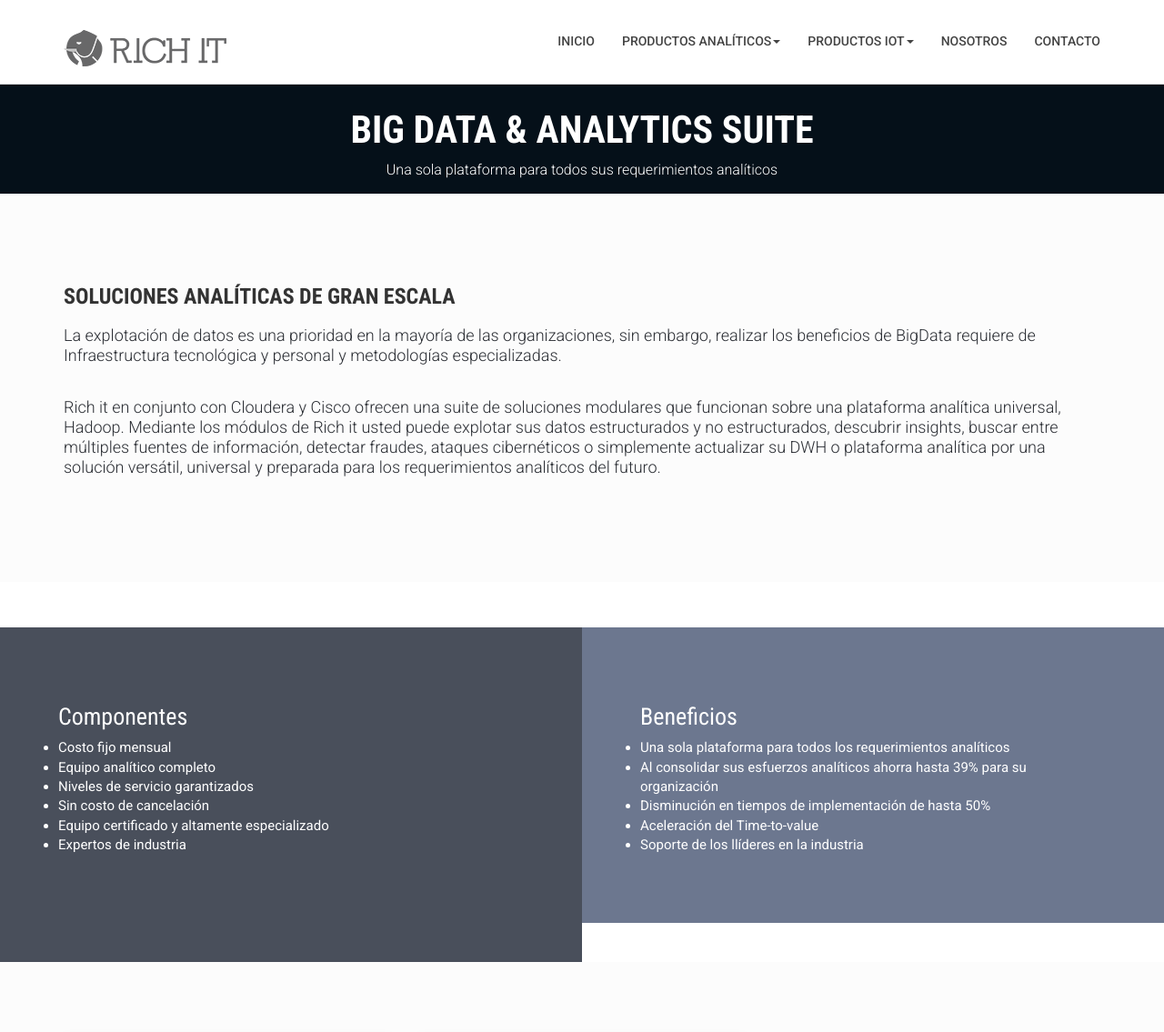
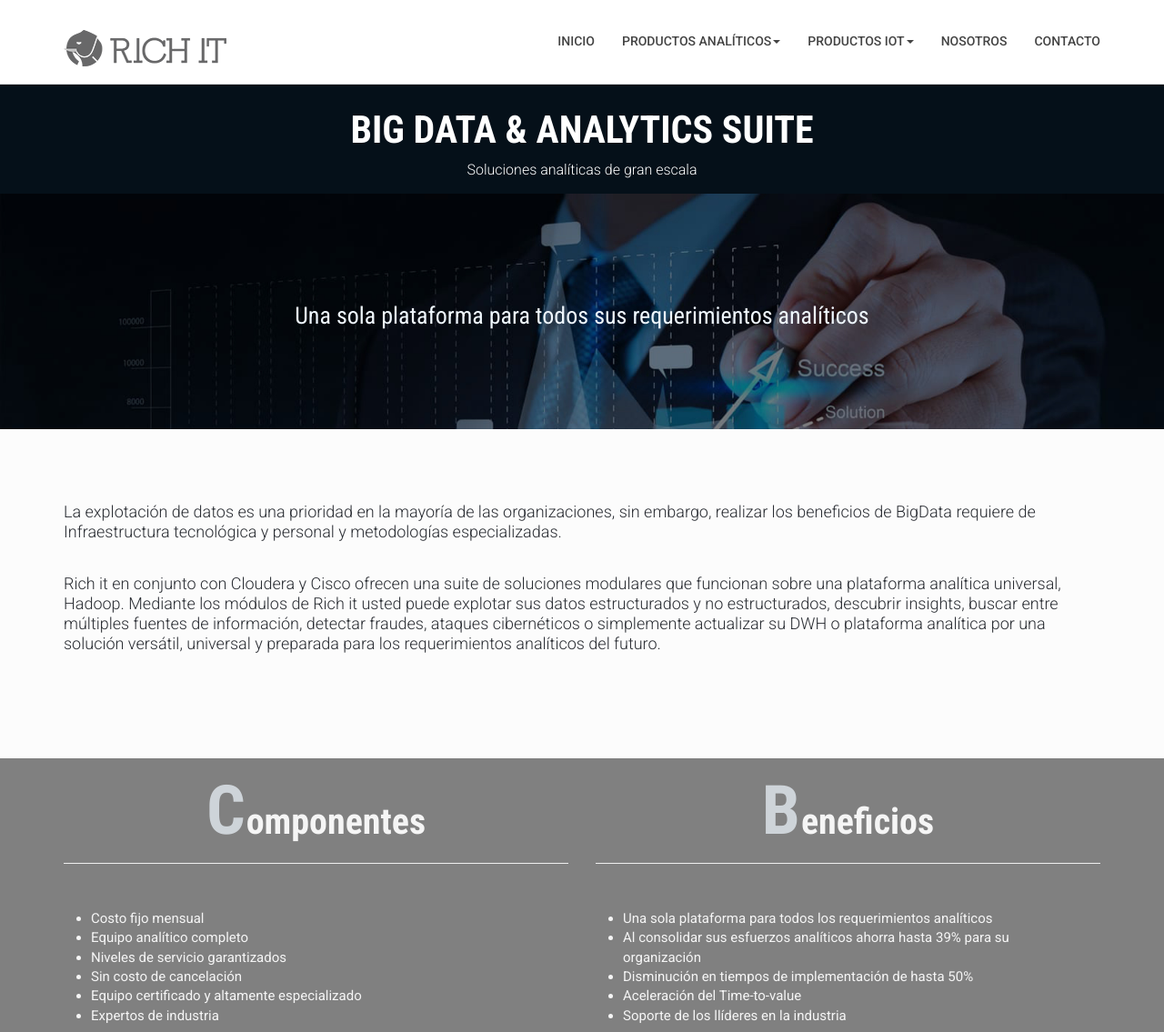
Before and after one commit to chazarovsky/websiterich, a PHP site: page /bidas.html in a window 1280 px wide. Shown: the top 1135 px of the page at 91% size. Run offline with PHP 8.4, Linux system fonts and the light colour scheme; some libraries are stand-ins or nearby versions; some web fonts are replaced.

Commit message:
bidas reloaded

```diff
--- a/3.9.0/bidas.html
+++ b/3.9.0/bidas.html
@@ -34,6 +34,8 @@
         <link rel="stylesheet" href="css/main.css">
         <!-- responsive css -->
         <link rel="stylesheet" href="css/responsive.css">
+        <!-- richit css -->
+        <link rel="stylesheet" href="css/richit.css">
 
         <!-- Template Javascript Files
         ================================================== -->
@@ -123,17 +125,23 @@
                     <div class="col-md-12">
                         <div class="block">
                             <h2>Big Data & Analytics Suite</h2>
-                            <p>Una sola plataforma para todos sus requerimientos analíticos</p>
+                            <p>Soluciones analíticas de gran escala</p>
                         </div>
                     </div>
                 </div>
             </div>
         </section><!--/#Page header-->
 
+        <section id="value-proposition3">
+                <div class="row">
+                    <div class="col-md-12">
+                    <h2 class="text-center wow fadeInDown" data-wow-delay=".3s" data-wow-duration="500ms">Una sola plataforma para todos sus requerimientos analíticos</h2>
+                    </div>
+                </div>
+        </section>
+
         <section class="works service-page">
             <div class="container">
-                <h2 class="subtitle wow fadeInUp animated" data-wow-delay=".3s" data-wow-duration="500ms">Soluciones Analíticas de gran escala
-                </h2>
                 <p class="subtitle-des wow fadeInUp animated" data-wow-delay=".5s" data-wow-duration="500ms">
                     La explotación de datos es una prioridad en la mayoría de las organizaciones, sin embargo, realizar los beneficios de BigData requiere de Infraestructura tecnológica y personal y metodologías especializadas.
                 </p>
@@ -144,28 +152,27 @@
             </div>
         </section>
 
-        <section class="about-feature clearfix">
-            <div class="container-fluid">
+        <section id="service" class="section-padding wow fadeInDown delay-05s">
+          <div class="container">
             <div class="row">
-                    <div class="block about-feature-1 wow fadeInDown" data-wow-duration="500ms" data-wow-delay=".3s">
-                        <h2>
-                        Componentes
-                        </h2>
-                        <ul class="content-list">
+              <div class="col-md-6 col-xs-12">
+                <div class="service-item">
+                  <h3><span>C</span>omponentes</h3>
+                    <hr>
+                    <ul class="service-list">
                         <li>Costo fijo mensual</li>
                         <li>Equipo analítico completo</li>
                         <li>Niveles de servicio garantizados</li>
                         <li>Sin costo de cancelación</li>
                         <li>Equipo certificado y altamente especializado</li>
                         <li>Expertos de industria</li>
-                            <br>
-                            <br>
                     </ul>
                 </div>
-                    <div class="block about-feature-2 wow fadeInDown" data-wow-duration="500ms" data-wow-delay=".5s">
-                        <h2 class="item_title">
-                        Beneficios
-                        </h2>
+              </div>
+              <div class="col-md-6 col-xs-12">
+                <div class="service-item">
+                  <h3><span>B</span>eneficios</h3>
+                    <hr>
                     <ul>
                         <li>Una sola plataforma para todos los requerimientos analíticos</li>
                         <li>Al consolidar sus esfuerzos analíticos ahorra hasta 39% para su organización</li>
--- a/3.9.0/css/richit.css
+++ b/3.9.0/css/richit.css
@@ -46,3 +46,61 @@
 .page-header8 {
   background: #000000;
 }
+.service-item h3 span
+{
+    opacity: 0.7;
+    font-size: 75px;
+    line-height: 1;
+    text-transform: uppercase;
+    letter-spacing: -5px;
+    font-weight: 900;
+    padding-right: 6px;
+    color: aliceblue;
+}
+.service-item h3
+{
+    font-weight: 700;
+    color: whitesmoke;
+    font-size: 40px;
+    text-align: center;
+}
+.service-item p
+{
+    opacity: 0.6;
+    color: whitesmoke;
+    padding: 10px 0px;
+}
+.service-item ul
+{
+    color: whitesmoke;
+    padding: 30px;
+}
+#service
+{
+    background: gray;
+}
+ul.service-list li i
+{
+    color: #ffffff;
+    padding-left: 30px;
+}
+.photo-grid {
+	text-align: center;
+}
+
+.photo-grid li {
+	border: 5px solid white;
+	display: inline-block;
+}
+
+.photo-grid img {
+	display: block;
+	height: auto;
+	max-width: 100%;
+}
+.photo-grid figure {
+	height: 240px;
+	overflow: hidden;
+	position: relative;
+	width: 360px;
+}
```
Also changed, not shown: other parts of 3.9.0/bidas.html (+39 -0 lines). Lines whose indentation alone changed are shown as unchanged.
